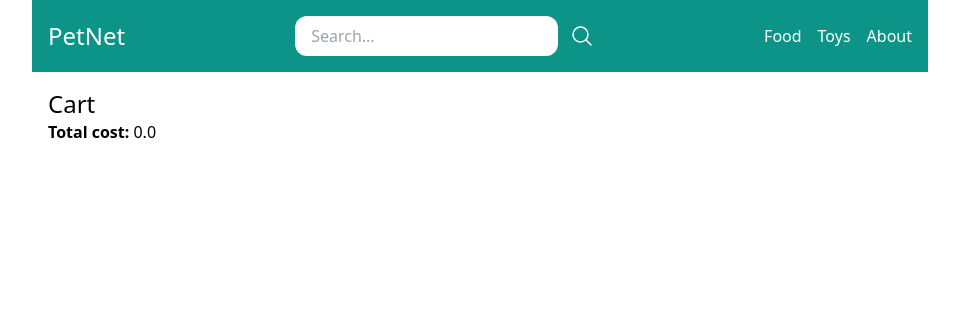
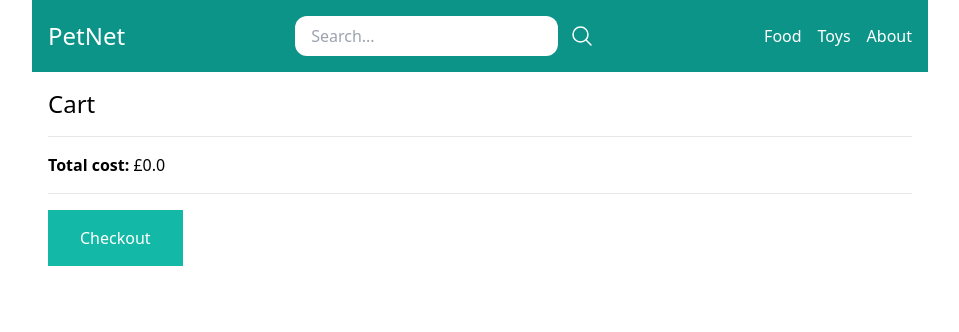
Before and after one commit to AaronOlayvar/Django_web_2.0, a Django app: page /cart/ in a window 1280 px wide. Shown: the top 332 px of the page, without its empty margins (160-1119 px from the left). Run offline with Django 4.2, Linux system fonts and the light colour scheme; data comes from the database, SQL or seed files in the repository; both versions use the stored data as it was after the commit; some libraries are stand-ins or nearby versions.

Commit message:
cart design

```diff
--- a/store/templates/store/cart_view.html
+++ b/store/templates/store/cart_view.html
@@ -6,15 +6,31 @@
     <h1 class="text-2xl">Cart</h1>
 
     {% for item in cart %}
-        <p class="mb-2">
-           <b>Title:  </b> {{ item.product.title }}<br>
-           <b>Quantity: </b> {{ item.quantity}}<br>
+        <div class="px-4 py-4 mb-6 bg-teal-100 flex items-center">
+            <div>
+                <img src="{{ item.product.get_thumbnail }} " class="w-20">
+            </div>
+            <div class=" pl-6">
+                <h2 class="text-2xl">{{ item.product.title }}</h2>
+                <p class="text-sm text-gray-500">£{{ item.product.get_display_price }}</p>
 
-           <a href="{% url 'change_quantity' item.product.id %}?action=increase">Increase +</a>
-           <a href="{% url 'change_quantity' item.product.id %}?action=decrease">Decrease -</a>
+                <div class=" mt-4 mb-4">
+                    <a href="{% url 'change_quantity' item.product.id %}?action=increase" class="p-2 rounded-xl bg-teal-500 text-white">+</a>
+                        {{ item.quantity}}
+                    <a href="{% url 'change_quantity' item.product.id %}?action=decrease" class="p-2 rounded-xl bg-teal-500 text-white">-</a>
+                </div>
 
-           <a href="{% url 'remove_from_cart' item.product.id %}">Remove from cart</a>
-        </p>
+                <a href="{% url 'remove_from_cart' item.product.id %}" class="inline-block">
+                    <svg xmlns="http://www.w3.org/2000/svg" fill="none" viewBox="0 0 24 24" stroke-width="1.5" stroke="currentColor" class="w-6 h-6">
+                        <path stroke-linecap="round" stroke-linejoin="round" d="M14.74 9l-.346 9m-4.788 0L9.26 9m9.968-3.21c.342.052.682.107 1.022.166m-1.022-.165L18.16 19.673a2.25 2.25 0 01-2.244 2.077H8.084a2.25 2.25 0 01-2.244-2.077L4.772 5.79m14.456 0a48.108 48.108 0 00-3.478-.397m-12 .562c.34-.059.68-.114 1.022-.165m0 0a48.11 48.11 0 013.478-.397m7.5 0v-.916c0-1.18-.91-2.164-2.09-2.201a51.964 51.964 0 00-3.32 0c-1.18.037-2.09 1.022-2.09 2.201v.916m7.5 0a48.667 48.667 0 00-7.5 0" />
+                    </svg>
+                </a>
+            </div>
+        </div>
     {% endfor %}
-    <strong>Total cost:</strong> {{cart.get_total_cost}}
+    <hr class="mt-4 mb-4">
+    <strong>Total cost:</strong> £{{cart.get_total_cost}}
+    <hr class="mt-4 mb-4">
+
+    <a href="#" class="inline-block px-8 py-4 bg-teal-500 text-white">Checkout</a>
 {% endblock %}
```
Also changed, not shown: db.sqlite3.
